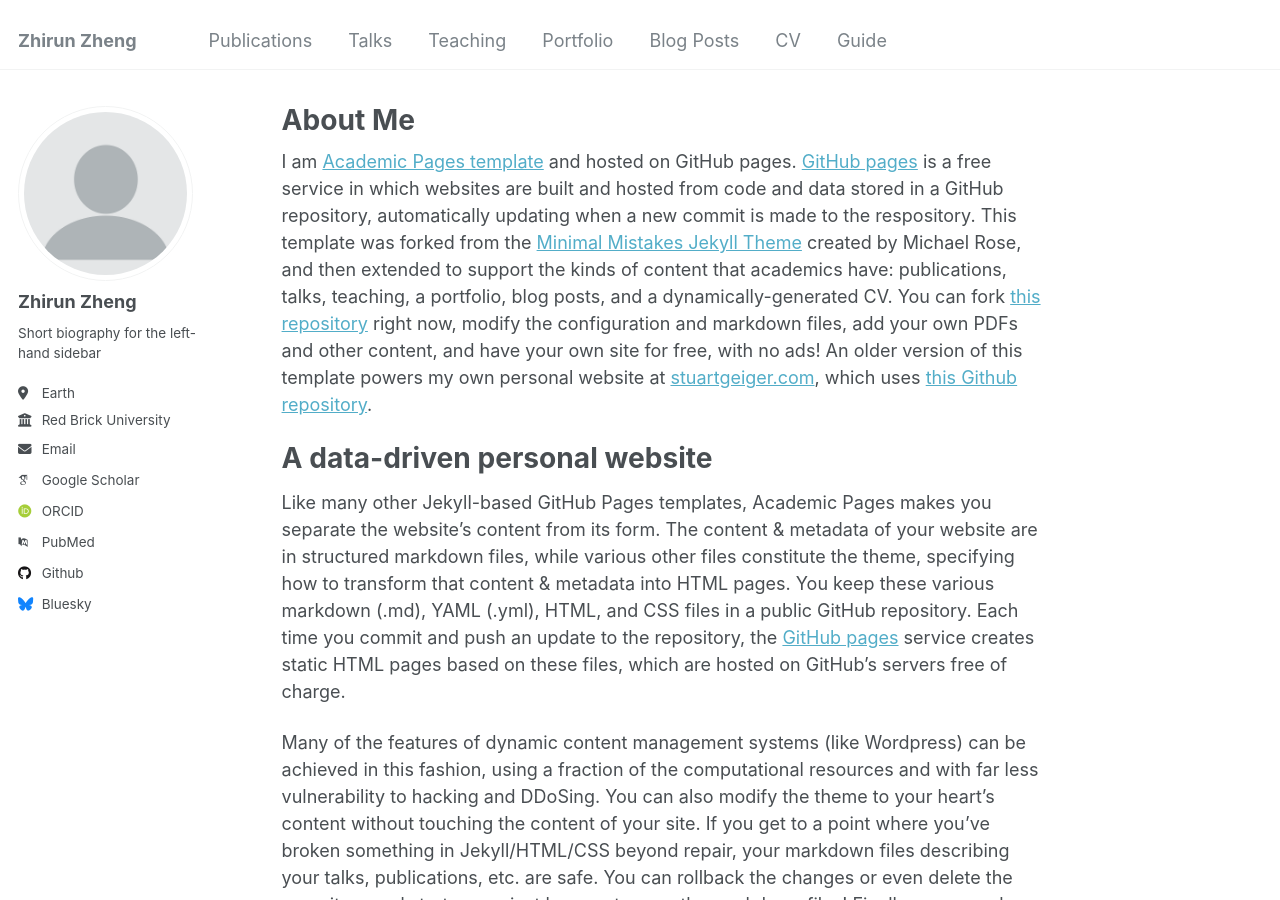
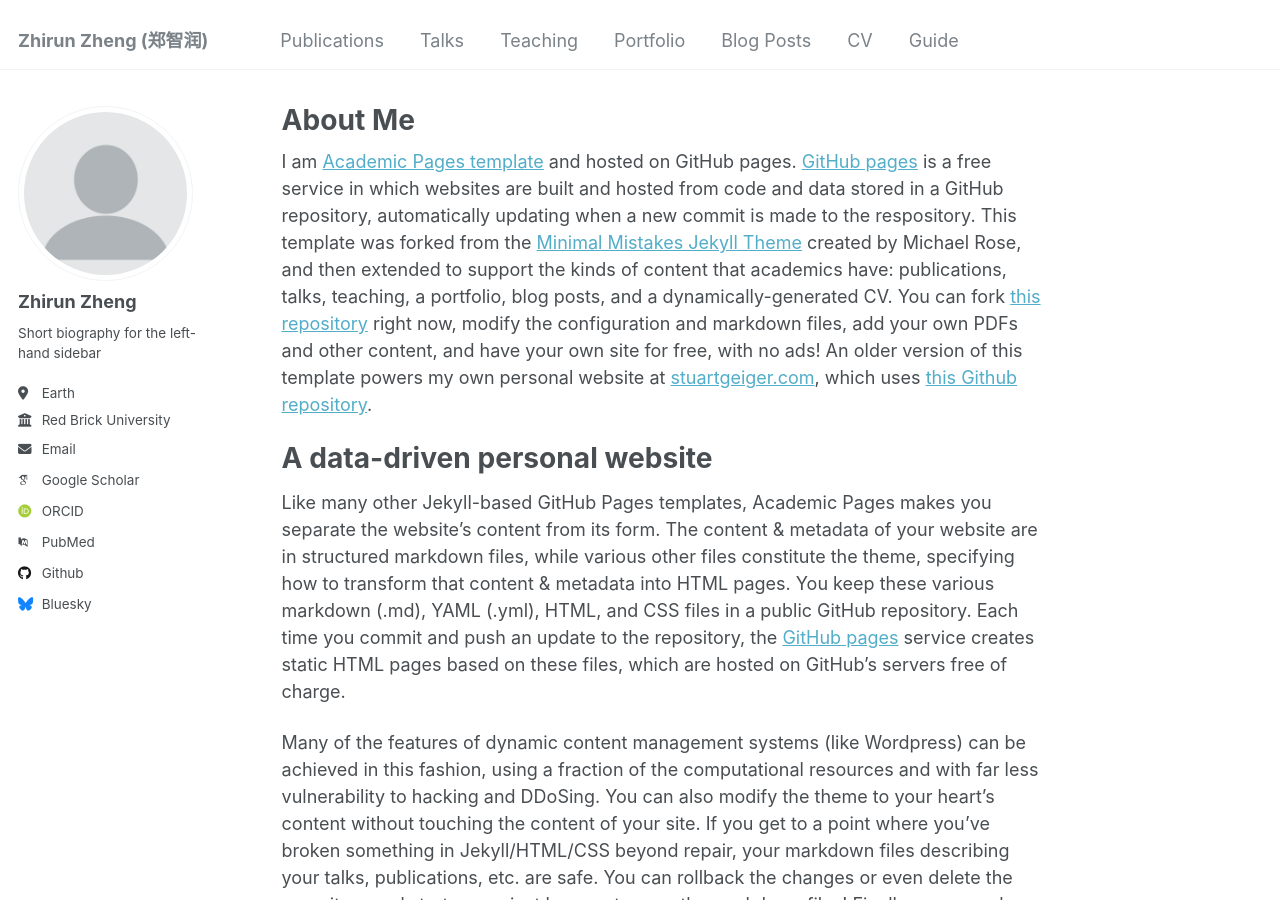
Before and after one commit to zhengzhirun/EN, a Jekyll site: the page built from _pages/about.md, in a window 1280 px wide and 900 px high. Built offline with Jekyll 4.4.1, drawn with Linux system fonts in a browser that asks for light colours; some web fonts are replaced.

Commit message:
Update _config.yml

```diff
--- a/_config.yml
+++ b/_config.yml
@@ -8,7 +8,7 @@
 
 # Basic Site Settings
 locale                   : "en-US"
-title                    : "Zhirun Zheng"
+title                    : "Zhirun Zheng (郑智润)"
 title_separator          : "-"
 name                     : &name "郑智润"
 description              : &description "personal description"
```
